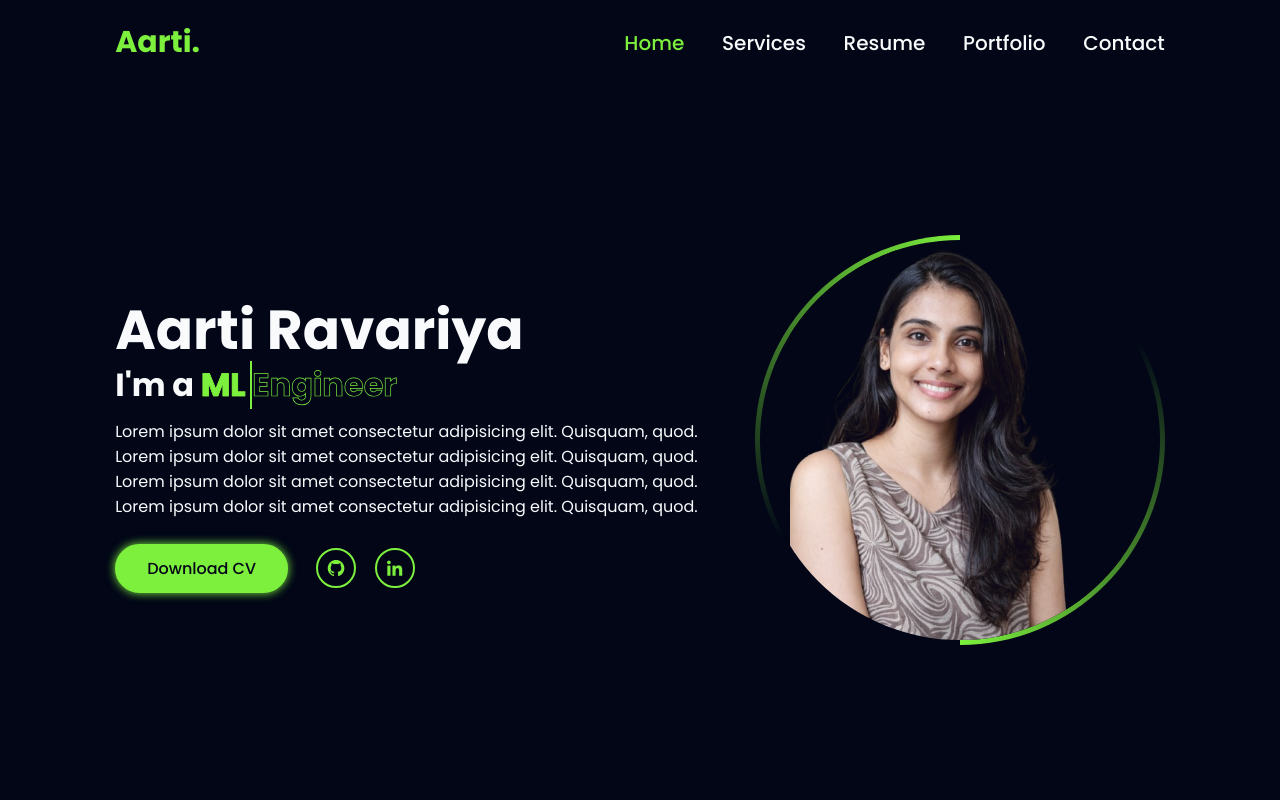
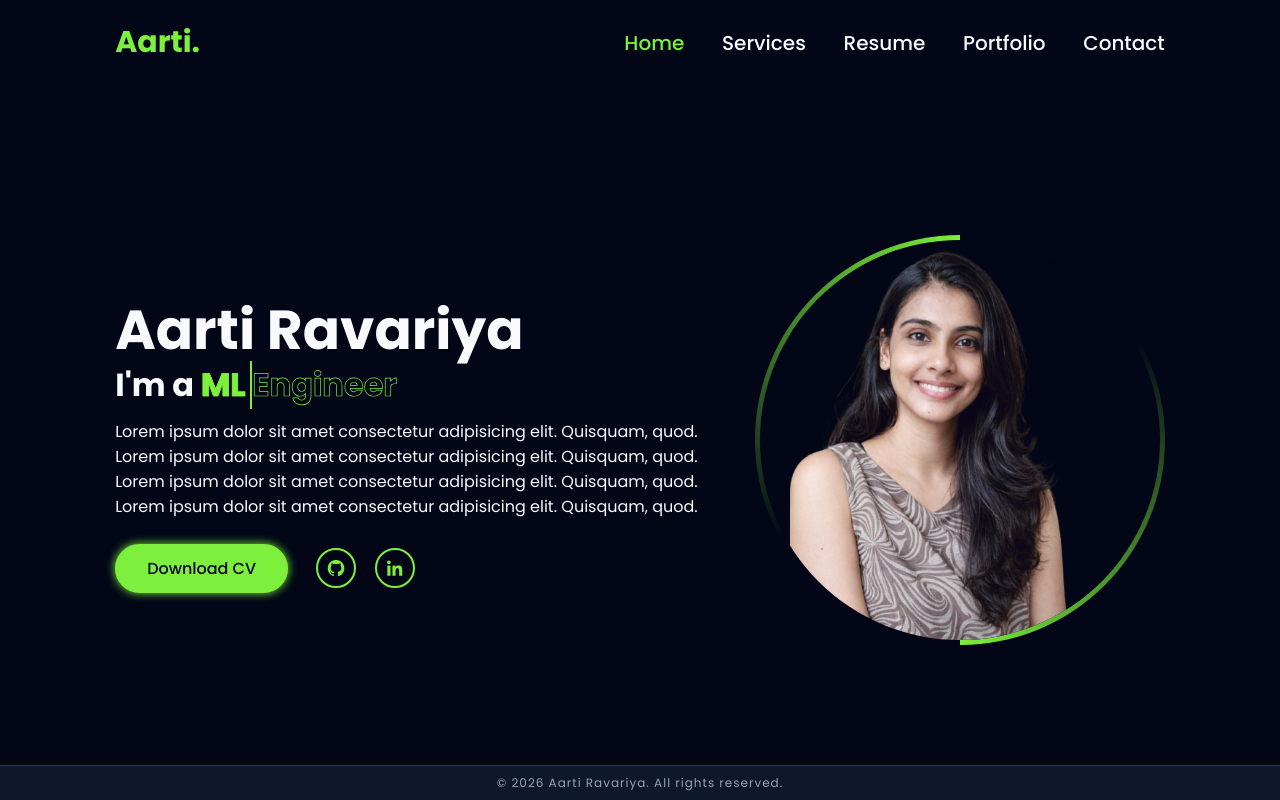
Before and after one commit to aartiRavariya/aartiravariya.github.io, a plain HTML site: page index.html in a window 1280 px wide. Drawn offline with nearby package versions, Linux system fonts and the light colour scheme.

Commit message:
Added copyright to all pages of portfolio

```diff
--- a/css/style.css
+++ b/css/style.css
@@ -960,6 +960,26 @@ section.active {
 
 }
 
+/* Footer */
+.footer {
+    position: fixed;
+    bottom: 0;
+    left: 0;
+    width: 100%;
+    background-color: var(--second-bg-color);
+    border-top: 1px solid rgba(124, 240, 61, 0.2);
+    padding: 0.8rem 0;
+    text-align: center;
+    z-index: 100;
+}
+
+.footer p {
+    color: var(--muted-color);
+    font-size: 1.2rem;
+    letter-spacing: 0.1rem;
+    margin: 0;
+}
+
 @media screen and (max-width: 450px) {
     html {
         font-size: 50%;
--- a/index.html
+++ b/index.html
@@ -456,6 +456,10 @@
         </div>
      </section>
 
+    <!-- footer -->
+    <footer class="footer">
+        <p>&copy; 2026 Aarti Ravariya. All rights reserved.</p>
+    </footer>
 
     <!-- custom js -->
     <script src="https://cdn.jsdelivr.net/npm/@emailjs/browser@4/dist/email.min.js"></script>
```
